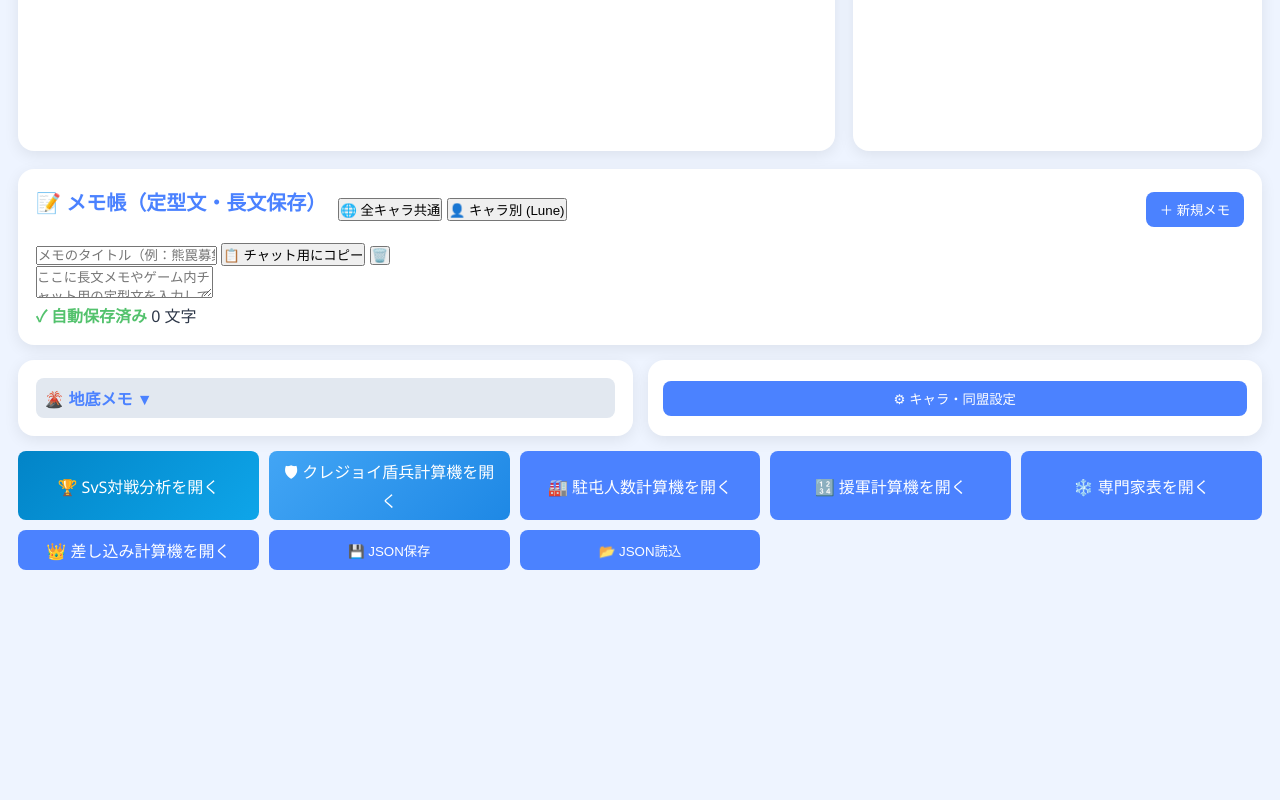
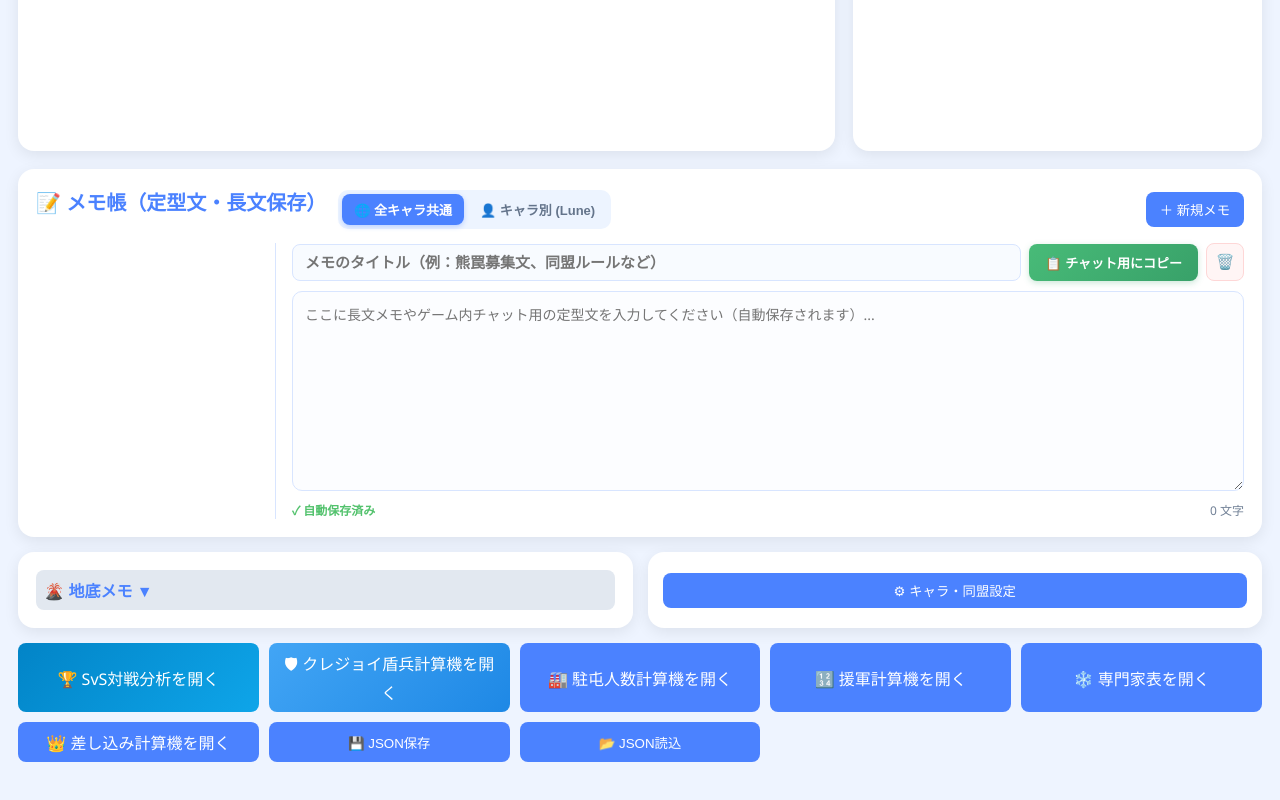
Before and after one commit to Lune-WS/Whiteout-Checklist, a plain HTML site: page index.html in a window 1280 px wide. Shown: the part 1949-2749 px from the top of the page. Before the commit the page ends 2567 px from the top, so only its background shows below. Drawn offline with Linux system fonts and the light colour scheme.

Commit message:
Update style.css

```diff
--- a/style.css
+++ b/style.css
@@ -284,3 +284,198 @@ input[type="checkbox"]:active {
     margin-bottom: 4px;
     border-left: 4px solid #6366f1;
 }
+/* ==========================================
+   📝 がっつりメモ帳（定型文・長文保存）スタイル
+========================================== */
+.free-memo-card {
+    background: var(--card);
+    border-radius: var(--radius);
+    box-shadow: var(--shadow);
+    padding: 18px;
+}
+
+.memo-scope-switch {
+    display: inline-flex;
+    background: #edf4ff;
+    padding: 4px;
+    border-radius: 10px;
+    gap: 4px;
+}
+
+.scope-btn {
+    border: none;
+    background: transparent;
+    padding: 6px 12px;
+    border-radius: 8px;
+    font-size: 13px;
+    font-weight: bold;
+    color: #64748b;
+    cursor: pointer;
+    transition: 0.2s;
+}
+
+.scope-btn.active {
+    background: var(--blue);
+    color: white;
+    box-shadow: 0 2px 5px rgba(75, 130, 255, 0.3);
+}
+
+.free-memo-layout {
+    display: grid;
+    grid-template-columns: 240px 1fr;
+    gap: 16px;
+    min-height: 260px;
+}
+
+.free-memo-sidebar {
+    display: flex;
+    flex-direction: column;
+    gap: 8px;
+    border-right: 1px solid var(--border);
+    padding-right: 12px;
+    max-height: 360px;
+    overflow-y: auto;
+}
+
+.memo-tab-item {
+    padding: 10px 12px;
+    border-radius: 10px;
+    background: #f8fbff;
+    border: 1px solid var(--border);
+    cursor: pointer;
+    transition: 0.15s;
+    text-align: left;
+}
+
+.memo-tab-item:hover {
+    background: #edf4ff;
+}
+
+.memo-tab-item.active {
+    background: #ebf3ff;
+    border-color: var(--blue);
+    box-shadow: 0 2px 6px rgba(75, 130, 255, 0.15);
+}
+
+.memo-tab-title {
+    font-weight: bold;
+    font-size: 14px;
+    color: var(--text);
+    white-space: nowrap;
+    overflow: hidden;
+    text-overflow: ellipsis;
+}
+
+.memo-tab-preview {
+    font-size: 11px;
+    color: #718096;
+    margin-top: 3px;
+    white-space: nowrap;
+    overflow: hidden;
+    text-overflow: ellipsis;
+}
+
+.free-memo-editor {
+    display: flex;
+    flex-direction: column;
+    gap: 10px;
+}
+
+.free-memo-toolbar {
+    display: flex;
+    gap: 8px;
+    align-items: center;
+}
+
+.free-memo-toolbar input {
+    flex: 1;
+    padding: 9px 12px;
+    border: 1px solid var(--border);
+    border-radius: 8px;
+    font-size: 15px;
+    font-weight: bold;
+    color: var(--text);
+    background: #f8fbff;
+}
+
+.free-memo-toolbar input:focus {
+    outline: none;
+    border-color: var(--blue);
+    background: #fff;
+}
+
+.copy-chat-btn {
+    border: none;
+    border-radius: 8px;
+    padding: 9px 16px;
+    background: linear-gradient(135deg, #48bb78, #38a169);
+    color: white;
+    font-weight: bold;
+    font-size: 13px;
+    cursor: pointer;
+    box-shadow: 0 2px 6px rgba(56, 161, 105, 0.25);
+    transition: 0.2s;
+    white-space: nowrap;
+}
+
+.copy-chat-btn:hover {
+    transform: translateY(-1px);
+    box-shadow: 0 4px 10px rgba(56, 161, 105, 0.35);
+}
+
+.delete-memo-btn {
+    border: 1px solid #fed7d7;
+    background: #fff5f5;
+    color: #e53e3e;
+    border-radius: 8px;
+    width: 38px;
+    height: 38px;
+    cursor: pointer;
+    font-size: 15px;
+    transition: 0.2s;
+}
+
+.delete-memo-btn:hover {
+    background: #fed7d7;
+}
+
+.free-memo-editor textarea {
+    width: 100%;
+    flex: 1;
+    min-height: 200px;
+    padding: 12px;
+    border: 1px solid var(--border);
+    border-radius: 10px;
+    font-family: "Yu Gothic UI", "Segoe UI", sans-serif;
+    font-size: 14px;
+    line-height: 1.6;
+    color: var(--text);
+    resize: vertical;
+    background: #fcfdff;
+}
+
+.free-memo-editor textarea:focus {
+    outline: none;
+    border-color: var(--blue);
+    background: #fff;
+}
+
+.free-memo-footer {
+    display: flex;
+    justify-content: space-between;
+    font-size: 12px;
+    color: #718096;
+}
+
+@media (max-width: 800px) {
+    .free-memo-layout {
+        grid-template-columns: 1fr;
+    }
+    .free-memo-sidebar {
+        border-right: none;
+        border-bottom: 1px solid var(--border);
+        padding-right: 0;
+        padding-bottom: 10px;
+        max-height: 140px;
+    }
+}
```
